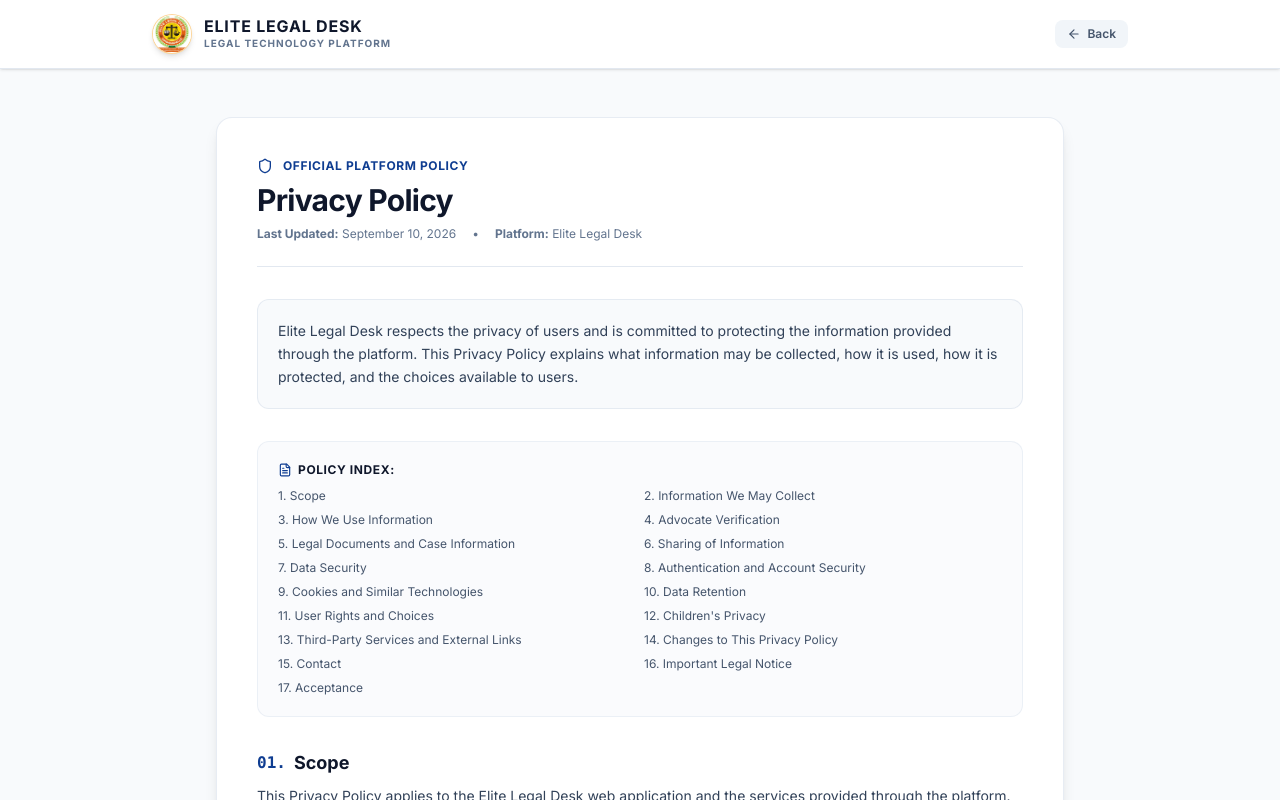
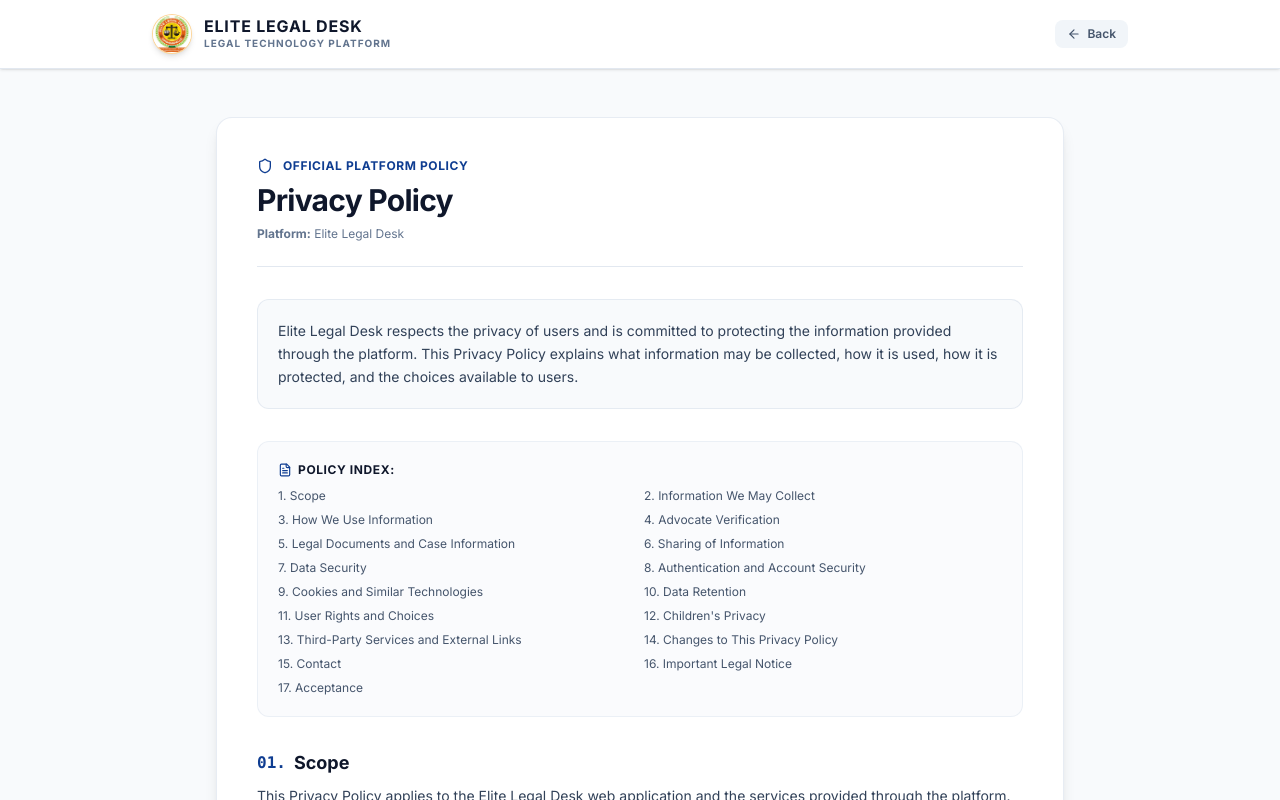
Before and after one commit to charithasree13/unified_legal_system, a React (Vite) app in the folder client/: page /privacy-policy in a window 1280 px wide. Shown: the top 800 px of the page. Built offline with nearby package versions, Linux system fonts and the light colour scheme; a web font is replaced by a local one.

Commit message:
Update Privacy Policy header details

```diff
--- a/client/src/pages/PrivacyPolicy.tsx
+++ b/client/src/pages/PrivacyPolicy.tsx
@@ -9,11 +9,6 @@ export const PrivacyPolicy: React.FC = () => {
     window.scrollTo({ top: 0, behavior: 'smooth' });
   };
 
-  const formattedLastUpdated = new Date().toLocaleDateString('en-US', {
-    month: 'long',
-    day: 'numeric',
-    year: 'numeric'
-  });
 
   return (
     <div className="min-h-screen bg-slate-50 dark:bg-slate-950 text-slate-800 dark:text-slate-200 font-sans transition-colors duration-200">
@@ -62,8 +57,6 @@ export const PrivacyPolicy: React.FC = () => {
               Privacy Policy
             </h1>
             <div className="flex flex-wrap items-center gap-4 text-xs text-slate-500 dark:text-slate-400">
-              <span><strong>Last Updated:</strong> {formattedLastUpdated}</span>
-              <span>•</span>
               <span><strong>Platform:</strong> Elite Legal Desk</span>
             </div>
           </div>
```
